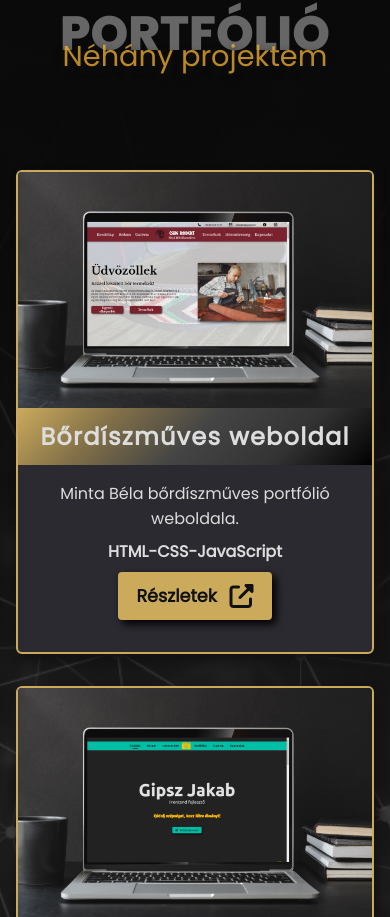
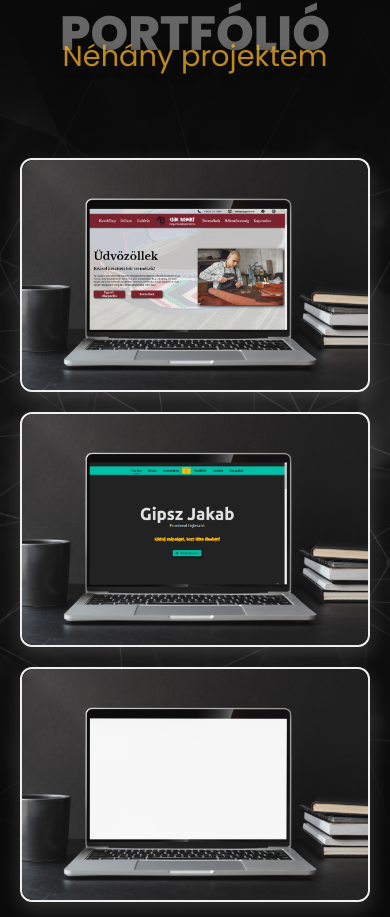
Before and after one commit to Thomas-Horvath/Portfolio, a React (Create React App) app: page / in a window 390 px wide. Shown: the part 5722-6639 px from the top of the page. Built offline with nearby package versions, Linux system fonts and the light colour scheme.

Commit message:
project details

```diff
--- a/package.json
+++ b/package.json
@@ -1,5 +1,5 @@
 {
-  "homepage": "http://thomas-horvath.github.io/Portfolio",
+
   "name": "thomas-horvath-portfolio-react",
   "version": "0.1.0",
   "private": true,
--- a/src/App.js
+++ b/src/App.js
@@ -3,7 +3,10 @@ import { HashRouter as Router, Routes, Route } from 'react-router-dom';
 import Header from './components/Header/Header';
 import Main from './components/Main/Main';
 import Projects from './pages/ProjectPage/ProjectPage';
+import ProjectDetails from './pages/ProjectDetails/ProjectDetails';
 import { LanguageProvider } from './contexts/LanguageContext';
+import Footer from './components/Footer/Footer';
+import PageUpBtn from './components/PageUpBtn/PageUpBtn';
 
 function App() {
   return (
@@ -14,9 +17,12 @@ function App() {
           <Routes>
             <Route path="/" element={<Main />} />
             <Route path="/projects" element={<Projects />} />
+            <Route path="/projects/:id" element={<ProjectDetails />} />
             <Route path="/info/:category" element={<Projects />} />
             <Route path="/blog/:id" element={<Projects />} />
           </Routes>
+          <Footer />
+          <PageUpBtn />
         </Router>
       </LanguageProvider>
     </div>
--- a/src/components/Main/Main.jsx
+++ b/src/components/Main/Main.jsx
@@ -6,8 +6,7 @@ import Skills from '../../pages/Skills/Skills';
 import MainProjekt from '../../pages/MainProjekt/MainProjekt';
 import Blog from '../../pages/Blog/Blog';
 import Contact from '../../pages/Contact/Contact';
-import Footer from '../Footer/Footer';
-import PageUpBtn from '../PageUpBtn/PageUpBtn';
+
 
 const Main = () => {
   return (
@@ -19,8 +18,6 @@ const Main = () => {
         <MainProjekt />
         <Blog />
         <Contact />
-        <Footer/>
-        <PageUpBtn/>
     </>
   )
 }
--- a/src/components/ProjectCard/ProjectCard.jsx
+++ b/src/components/ProjectCard/ProjectCard.jsx
@@ -1,57 +1,76 @@
-import React from 'react';
-import { Link } from 'react-router-dom'
+// import React from 'react';
+// import { Link } from 'react-router-dom'
 
 
-const ProjectCard = ({data}) => {
+// const ProjectCard = ({data}) => {
 
 
+//     return (
+//         <>
+//             <div className="portfolio-card">
+//                 <img src={data.imageSrc} alt={data.imageAlt} className="portolio-img" />
+//                 <h2 className="portfolio-card-title">{data.title}</h2>
+
+//                 <div className="portfolio-content">
+//                     <p className="portfolio-description">{data.cardDescription}</p>
+//                     <h4 className="portfolio-details">{data.technologies.join('-')}</h4>
+//                     <div className="btn btn-portfolio"> {data.buttonContent}<i className="fa-solid fa-up-right-from-square"></i>
+//                     </div>
+//                 </div>
+
+//                 <div className="portfolio-popup">
+//                     <i className="fa-regular fa-circle-xmark close-btn"></i>
+//                     <h2 className="portfolio-popup-header">{data.title}</h2>
+//                     <div className="portfolio-popup-content-container">
+
+//                         <img src={data.imageSrc} alt={data.imageAlt} />
+//                         <div className="content-container">
+//                             <div className="portfolio-popup-content-description">
+//                                 <h3>{data.popupDescriptionTitle}</h3>
+//                                 <p>{data.popupDescription}</p>
+//                                 <h3>{data.popupTehnologies}</h3>
+//                                 <ul>
+//                                     {data.technologies.map(tech => `<li>${tech}</li>`).join('')}
+//                                 </ul>
+//                                 <h3>{data.popupProjectType}</h3>
+//                                 <p>{data.type}</p>
+//                             </div>
+//                             <div className="portfolio-popup-btn-group">
+//                                 <Link to={data.githubLink} rel="noreferrer"
+//                                     target="_blank" className="btn popup-btn">
+//                                     <i className="fa-brands fa-github"></i>
+//                                     Code</Link>
+//                                 <Link to={data.githubPagesLink} rel="noreferrer"
+//                                     target="_blank" className="btn popup-btn">
+//                                     <i className="fa-solid fa-desktop"></i>Demo</Link>
+//                             </div>
+
+//                         </div>
+//                     </div>
+//                 </div>
+
+//             </div>
+//         </>
+//     )
+// }
+
+// export default ProjectCard
+
+import React from 'react';
+import { Link } from 'react-router-dom';
+
+const ProjectCard = ({ data }) => {
     return (
-        <>
-            <div className="portfolio-card">
-                <img src={data.imageSrc} alt={data.imageAlt} className="portolio-img" />
-                <h2 className="portfolio-card-title">{data.title}</h2>
-
-                <div className="portfolio-content">
-                    <p className="portfolio-description">{data.cardDescription}</p>
-                    <h4 className="portfolio-details">{data.technologies.join('-')}</h4>
-                    <div className="btn btn-portfolio"> {data.buttonContent}<i className="fa-solid fa-up-right-from-square"></i>
-                    </div>
-                </div>
-
-                <div className="portfolio-popup">
-                    <i className="fa-regular fa-circle-xmark close-btn"></i>
-                    <h2 className="portfolio-popup-header">{data.title}</h2>
-                    <div className="portfolio-popup-content-container">
-
-                        <img src={data.imageSrc} alt={data.imageAlt} />
-                        <div className="content-container">
-                            <div className="portfolio-popup-content-description">
-                                <h3>{data.popupDescriptionTitle}</h3>
-                                <p>{data.popupDescription}</p>
-                                <h3>{data.popupTehnologies}</h3>
-                                <ul>
-                                    {data.technologies.map(tech => `<li>${tech}</li>`).join('')}
-                                </ul>
-                                <h3>{data.popupProjectType}</h3>
-                                <p>{data.type}</p>
-                            </div>
-                            <div className="portfolio-popup-btn-group">
-                                <Link to={data.githubLink} rel="noreferrer"
-                                    target="_blank" className="btn popup-btn">
-                                    <i className="fa-brands fa-github"></i>
-                                    Code</Link>
-                                <Link to={data.githubPagesLink} rel="noreferrer"
-                                    target="_blank" className="btn popup-btn">
-                                    <i className="fa-solid fa-desktop"></i>Demo</Link>
-                            </div>
-
-                        </div>
-                    </div>
-                </div>
-
+        <div className="project-card">
+            <img src={data.imageSrc} alt={data.imageAlt} />
+            <div className="project-card-content">
+                <h2 className="project-card-title">{data.title}</h2>
+                <Link to={`/projects/${data.id}`} className="project-card-button">
+                    Részletek
+                </Link>
             </div>
-        </>
-    )
+        </div>
+    );
 }
 
-export default ProjectCard
+export default ProjectCard;
--- a/src/pages/MainProjekt/MainProjekt.jsx
+++ b/src/pages/MainProjekt/MainProjekt.jsx
@@ -18,7 +18,7 @@ const MainProjekt = () => {
           <h2>portfólió</h2>
           <span>Néhány projektem</span>
         </div>
-        <div className="card-wrapper js-card-wrapper">
+        <div className="project-grid js-card-wrapper">
           {data}
         </div>
 
--- /dev/null
+++ b/src/pages/ProjectDetails/ProjectDetails.jsx
@@ -0,0 +1,26 @@
+import React from 'react';
+import { useParams , useNavigate } from 'react-router-dom';
+import projects from '../../data/projects';
+
+const ProjectDetail = () => {
+    const { id } = useParams();
+    const project = projects.find(p => p.id === Number(id));
+    const navigate = useNavigate();
+
+
+
+    if (!project) return <p>Project not found</p>;
+
+    return (
+        <div className="project-detail">
+            <h1>{project.title}</h1>
+            <img className="project-image" src={project.imageSrc} alt={project.imageAlt} />
+            <p>{project.description}</p>
+            <a href={project.githubLink} target="_blank" rel="noreferrer">GitHub</a>
+            <a href={project.demoLink} target="_blank" rel="noreferrer">Live Demo</a>
+            <button onClick={() => navigate(-1)}>Vissza</button> {/* Gomb, ami visszavisz az előző oldalra */}
+        </div>
+    );
+}
+
+export default ProjectDetail;
--- a/src/scss/_portfolio.scss
+++ b/src/scss/_portfolio.scss
@@ -19,6 +19,14 @@
     gap: 2rem;
     align-items: center;
     justify-content: center;
+
+}
+
+.project-page-wrapper {
+    padding-top: 5rem;
+}
+.project-page {
+    padding-top: 0;
 }
 
 .card-wrapper {
@@ -48,43 +56,155 @@
 /* portfolio cards */
 
 
-.portfolio-card {
-    width: 100%;
-    max-width: 420px;
-    height: auto;
-    background-color: $bg-light-darker;
+// .portfolio-card {
+//     width: 100%;
+//     max-width: 420px;
+//     height: auto;
+//     background-color: $bg-light-darker;
+//     overflow: hidden;
+//     border: 2px solid $main-color;
+//     border-radius: 6px;
+//     box-shadow: 4px 5px 8px $btn-color-dark;
+//     display: flex;
+//     flex-direction: column;
+//     justify-content: start;
+
+// }
+
+// .portfolio-card-title {
+//     text-align: center;
+//     padding: .7rem;
+//     background: $portfolio-linear;
+//     letter-spacing: .08rem;
+// }
+
+// .portfolio-content {
+//     padding: 1rem .6rem 2rem;
+//     display: flex;
+//     flex-direction: column;
+//     align-items: center;
+//     justify-content: center;
+//     gap: .5rem;
+
+//     p {
+//         text-align: center;
+//     }
+
+
+
+
+.project-grid {
+    display: grid;
+    grid-template-columns: repeat(3, 1fr); /* Két oszlopos grid */
+    gap: 20px;
+    padding: 20px;
+}
+// .project-grid {
+//     display: flex;
+//     flex-wrap: wrap;
+//     gap: 20px;
+//     justify-content: center; /* Kártyák középre igazítása */
+// }
+
+// .project-card {
+
+//     max-width: 370px;
+// }
+
+.project-card {
+    position: relative;
     overflow: hidden;
-    border: 2px solid $main-color;
-    border-radius: 6px;
-    box-shadow: 4px 5px 8px $btn-color-dark;
+    border-radius: 12px;
     display: flex;
-    flex-direction: column;
-    justify-content: start;
+    align-items: center;
+    justify-content: center;
+    box-shadow: 0 8px 20px rgba(212, 212, 212, 0.2);
+    transition: transform 0.3s ease-in-out, box-shadow 0.3s ease-in-out, border 0.3s ease;
+    max-width: 100%; /* Biztosítja, hogy a kártya a grid cellájához igazodjon */
+    border: 2px solid #eee; /* Alapértelmezett állapotban nincs keret */
+    // box-shadow: 0px 4px 15px rgba(203, 170, 92, 0.4);
 
 }
 
-.portfolio-card-title {
-    text-align: center;
-    padding: .7rem;
-    background: $portfolio-linear;
-    letter-spacing: .08rem;
+.project-card:hover {
+    transform: translateY(-5px); /* Enyhe kiemelés hover esetén */
+    border: 2px solid $main-color; /* Keret megjelenítése hover esetén */
 }
 
-.portfolio-content {
-    padding: 1rem .6rem 2rem;
+.project-card img {
+    width: 100%;
+    height: auto;
+    object-fit: cover;
+    transition: transform 0.3s ease, filter 0.3s ease;
+    border-radius: 12px;
+}
+
+.project-card:hover img {
+    transform: scale(1.1);
+    filter: brightness(0.6);
+}
+
+.project-card-content {
+    position: absolute;
+    top: 0;
+    left: 0;
+    width: 100%;
+    height: 100%;
     display: flex;
     flex-direction: column;
+    justify-content: center;
     align-items: center;
-    justify-content: center;
-    gap: .5rem;
+    background: rgba(0, 0, 0, 0.6);
+    opacity: 0;
+    transition: opacity 0.3s ease-in-out;
+    color: $white-100;
+}
 
-    p {
-        text-align: center;
+.project-card:hover .project-card-content {
+    opacity: 1;
+}
+
+.project-card-title {
+    font-size: 1.2rem;
+    font-weight: bold;
+    color: $main-color;
+    margin-bottom: 1rem;
+    text-align: center;
+}
+
+.project-card-button {
+    padding: 0.5rem 1rem;
+    background-color: $main-color;
+    color: $white-100;
+    text-transform: uppercase;
+    font-weight: 600;
+    text-decoration: none;
+    border-radius: 4px;
+    transition: background-color 0.3s ease;
+}
+
+.project-card-button:hover {
+    background-color: $main-color-75;
+}
+
+
+@media (max-width: 1200px) {
+    .project-grid {
+        grid-template-columns: 1fr 1fr; /* Egy oszlop mobil nézetben */
     }
+}
+@media (max-width: 768px) {
+    .project-grid {
+        grid-template-columns: 1fr; /* Egy oszlop mobil nézetben */
+    }
+}
 
 
 
-}
+
+
+
+
 
 
 
@@ -228,3 +348,29 @@
     background-color: #2A2A30;
     color: $main-color;
 }
+
+
+
+
+
+
+
+
+
+
+
+.project-detail {
+    width: 100%;
+    height: 100vh;
+    display: flex;
+    flex-direction: column;
+    align-items: center;
+    justify-content: center;
+    // margin-top: 6rem;
+}
+.project-image {
+    width: 200px;
+    height: auto;
+    object-fit: cover;
+    border-radius: 8px; /* Ha szeretnél kerekített sarkokat */
+}
--- a/src/styles/index.css
+++ b/src/styles/index.css
@@ -371,7 +371,9 @@ section {
   line-height: 4.2rem;
   margin: 5rem 0 1rem;
   position: relative;
-  animation: animationTop 0.5s ease;
+  animation: animationTop 0.5s ease forwards;
+  opacity: 0;
+  animation-delay: 0.2s;
 }
 .home .content-container {
   display: flex;
@@ -382,7 +384,9 @@ section {
   font-size: 1.2rem;
   margin-bottom: 0;
   position: relative;
-  animation: animationLeft 0.5s ease;
+  animation: animationLeft 0.5s ease forwards;
+  animation-delay: 0.2s;
+  opacity: 0;
 }
 .home h3 {
   font-size: 1.5rem;
@@ -391,11 +395,15 @@ section {
   letter-spacing: 0.2rem;
   color: #db5a42;
   position: relative;
-  animation: animationRight 0.5s ease;
+  animation: animationRight 0.5s ease forwards;
+  animation-delay: 0.2s;
+  opacity: 0;
 }
 .home-btn {
   position: relative;
-  animation: animationLeft 0.5s ease;
+  animation: animationLeft 0.5s ease forwards;
+  animation-delay: 0.2s;
+  opacity: 0;
 }
 
 .home-social-media {
@@ -778,6 +786,14 @@ section {
   justify-content: center;
 }
 
+.project-page-wrapper {
+  padding-top: 5rem;
+}
+
+.project-page {
+  padding-top: 0;
+}
+
 .card-wrapper {
   background: transparent;
   padding: 2rem 1rem;
@@ -797,39 +813,97 @@ section {
 }
 
 /* portfolio cards */
-.portfolio-card {
-  width: 100%;
-  max-width: 420px;
+.project-grid {
+  display: grid;
+  grid-template-columns: repeat(3, 1fr); /* Két oszlopos grid */
+  gap: 20px;
+  padding: 20px;
+}
+
+.project-card {
+  position: relative;
+  overflow: hidden;
+  border-radius: 12px;
+  display: flex;
+  align-items: center;
+  justify-content: center;
+  box-shadow: 0 8px 20px rgba(212, 212, 212, 0.2);
+  transition: transform 0.3s ease-in-out, box-shadow 0.3s ease-in-out, border 0.3s ease;
+  max-width: 100%; /* Biztosítja, hogy a kártya a grid cellájához igazodjon */
+  border: 2px solid #eee; /* Alapértelmezett állapotban nincs keret */
+}
+
+.project-card:hover {
+  transform: translateY(-5px); /* Enyhe kiemelés hover esetén */
+  border: 2px solid #cbaa5c; /* Keret megjelenítése hover esetén */
+}
+
+.project-card img {
+  width: 100%;
   height: auto;
-  background-color: #2A2A30;
-  overflow: hidden;
-  border: 2px solid #cbaa5c;
-  border-radius: 6px;
-  box-shadow: 4px 5px 8px #111111;
-  display: flex;
-  flex-direction: column;
-  justify-content: start;
-}
-
-.portfolio-card-title {
+  object-fit: cover;
+  transition: transform 0.3s ease, filter 0.3s ease;
+  border-radius: 12px;
+}
+
+.project-card:hover img {
+  transform: scale(1.1);
+  filter: brightness(0.6);
+}
+
+.project-card-content {
+  position: absolute;
+  top: 0;
+  left: 0;
+  width: 100%;
+  height: 100%;
+  display: flex;
+  flex-direction: column;
+  justify-content: center;
+  align-items: center;
+  background: rgba(0, 0, 0, 0.6);
+  opacity: 0;
+  transition: opacity 0.3s ease-in-out;
+  color: #ffffff;
+}
+
+.project-card:hover .project-card-content {
+  opacity: 1;
+}
+
+.project-card-title {
+  font-size: 1.2rem;
+  font-weight: bold;
+  color: #cbaa5c;
+  margin-bottom: 1rem;
   text-align: center;
-  padding: 0.7rem;
-  background: linear-gradient(135deg, #cbaa5c, rgba(203, 170, 92, 0.5490196078), #444, #333, #000);
-  letter-spacing: 0.08rem;
-}
-
-.portfolio-content {
-  padding: 1rem 0.6rem 2rem;
-  display: flex;
-  flex-direction: column;
-  align-items: center;
-  justify-content: center;
-  gap: 0.5rem;
-}
-.portfolio-content p {
-  text-align: center;
-}
-
+}
+
+.project-card-button {
+  padding: 0.5rem 1rem;
+  background-color: #cbaa5c;
+  color: #ffffff;
+  text-transform: uppercase;
+  font-weight: 600;
+  text-decoration: none;
+  border-radius: 4px;
+  transition: background-color 0.3s ease;
+}
+
+.project-card-button:hover {
+  background-color: rgba(245, 179, 47, 0.7490196078);
+}
+
+@media (max-width: 1200px) {
+  .project-grid {
+    grid-template-columns: 1fr 1fr; /* Egy oszlop mobil nézetben */
+  }
+}
+@media (max-width: 768px) {
+  .project-grid {
+    grid-template-columns: 1fr; /* Egy oszlop mobil nézetben */
+  }
+}
 .portfolio-popup {
   position: fixed;
   left: 0;
@@ -950,6 +1024,22 @@ section {
 .select-active {
   background-color: #2A2A30;
   color: #cbaa5c;
+}
+
+.project-detail {
+  width: 100%;
+  height: 100vh;
+  display: flex;
+  flex-direction: column;
+  align-items: center;
+  justify-content: center;
+}
+
+.project-image {
+  width: 200px;
+  height: auto;
+  object-fit: cover;
+  border-radius: 8px; /* Ha szeretnél kerekített sarkokat */
 }
 
 .blog {
```
Also changed, not shown: src/components/PageUpBtn/PageUpBtn.jsx (+14 -5 lines), src/pages/ProjectPage/ProjectPage.jsx (+5 -5 lines), src/scss/_home.scss (+12 -4 lines).
